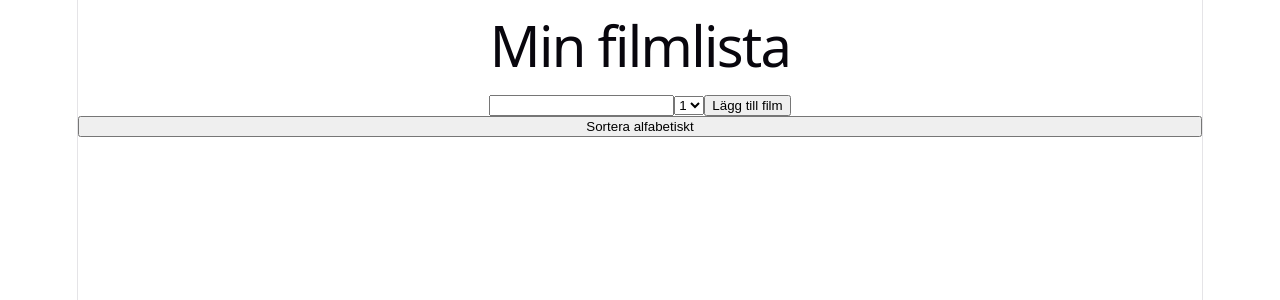
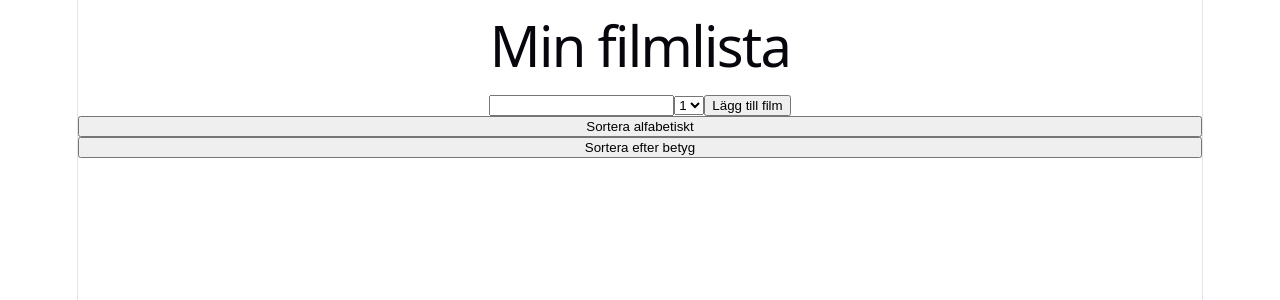
Before and after one commit to GorSla14/react-movie-list, a React (Vite) app: page / in a window 1280 px wide. Shown: the top 300 px of the page. Built offline with nearby package versions, Linux system fonts and the light colour scheme.

Commit message:
Add movie sorting by rating.

```diff
--- a/src/App.jsx
+++ b/src/App.jsx
@@ -24,6 +24,10 @@ function App() {
       const sortedMovies = [...movies].sort((a, b) =>
         a.title.localeCompare(b.title)
       )
+      setMovies(sortedMovies)
+    }
+    function sortByRating() {
+      const sortedMovies = [...movies].sort((a, b) => b.rating - a.rating)
       setMovies(sortedMovies)
     }
 
@@ -53,6 +57,7 @@ function App() {
       </form>
 
       <button type="button" onClick={sortByTitle}>Sortera alfabetiskt</button>
+      <button type="button" onClick={sortByRating}>Sortera efter betyg</button>
 
         <ul>
           {movies.map((movie, index) => (
```
